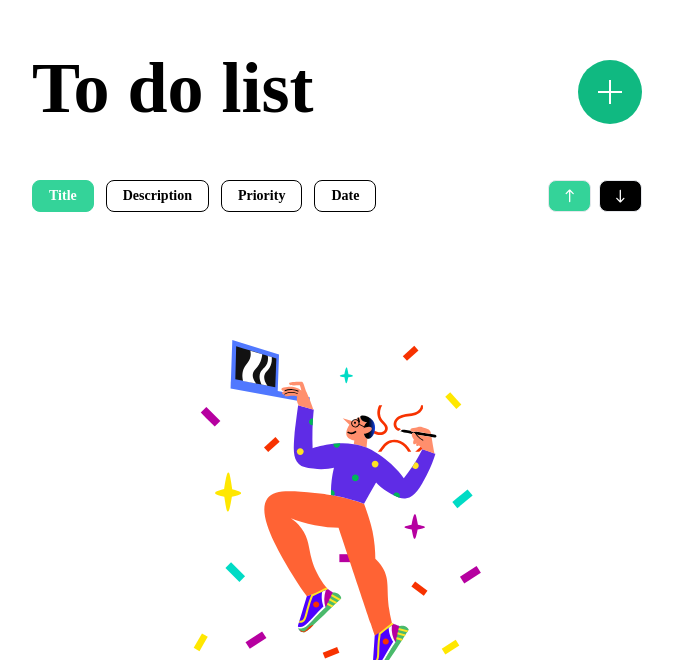
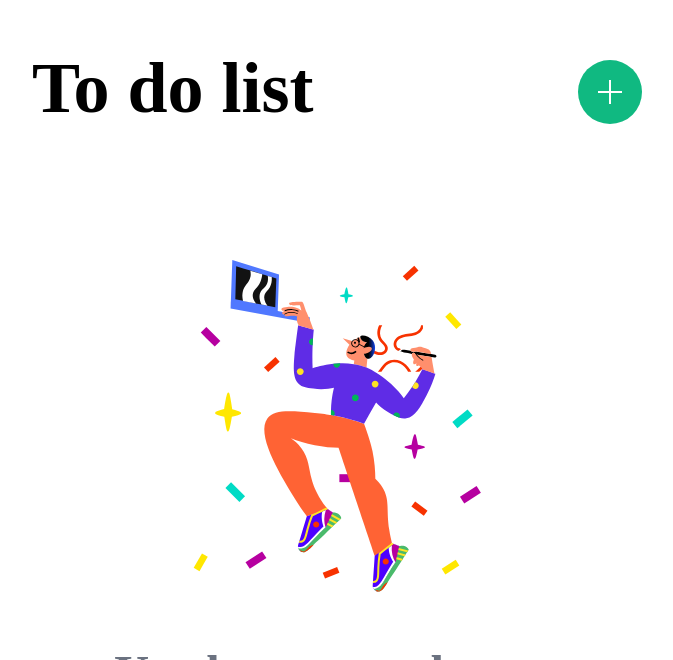
Before and after one commit to EmanuelRusuu/ToDoApp, a Vue app in the folder todoapp/: page / in a window 1280 px wide. Shown: the part 140-800 px from the top of the page, without its empty margins (303-976 px from the left). Built offline with nearby package versions, Linux system fonts and the light colour scheme; a web font is replaced by a local one.

Commit message:
ITL-29 Implement the ability to sort in descending order
- user can sort the todos ascending/descending by title, description, priority or date

```diff
--- a/todoapp/src/components/FilterTodos.vue
+++ b/todoapp/src/components/FilterTodos.vue
@@ -15,10 +15,10 @@
       </button>
     </div>
     <div class="ordering-options flex gap-2 items-center">
-      <button @click="toggleOrder" class="sorting-btn bg-emerald-400">
+      <button @click="toggleOrder(true)" class="sorting-btn bg-emerald-400">
         <img :src="Arrow" />
       </button>
-      <button class="sorting-btn bg-black">
+      <button @click="toggleOrder(false)" class="sorting-btn bg-black">
         <img class="rotate-180" :src="Arrow" />
       </button>
     </div>
@@ -49,9 +49,9 @@ function toggleSelected(key: keyof SelectedState) {
   })
 }
 
-function toggleOrder() {
+function toggleOrder(value: boolean) {
   Object.keys(reactiveButtons).forEach((buttonKey) => {
-    reactiveButtons[buttonKey as keyof SelectedState].order = true
+    reactiveButtons[buttonKey as keyof SelectedState].order = value
   })
 }
 </script>
--- a/todoapp/src/components/Todo.vue
+++ b/todoapp/src/components/Todo.vue
@@ -4,12 +4,12 @@
     @click="isEditing(todo)"
   >
     <div class="flex items-center w-full">
-      <TodoStatus @markTodoStatus="markTodoStatus" :todo="todo" />
+      <TodoStatus @mark-todo-status="markTodoStatus" :todo="todo" />
       <div class="flex items-center justify-between flex-grow">
         <div
           :class="['flex flex-col justify-between w-full', { 'opacity-30': todo.isPriorityChange }]"
         >
-          <TodoTitle @isEditing="isEditing" :todo="todo" />
+          <TodoTitle :todo="todo" @is-editing="isEditing" />
           <TodoCreatedAt :todo="todo" />
           <TodoText :todo="todo" />
         </div>
@@ -25,7 +25,7 @@
       ]"
     >
       <TodoSave :todo="todo" />
-      <TodoDelete @deleteTaskIndex="deleteTaskIndex" :index="index" />
+      <TodoDelete @delete-task-index="deleteTaskIndex" :index="index" />
     </div>
   </div>
 </template>
@@ -45,6 +45,7 @@ defineProps<{
   todo: TodoType
   index: number
 }>()
+
 const emit = defineEmits<{
   (e: 'deleteTaskIndex', index: number): void
   (e: 'markTodoStatus', todo: TodoType): void
--- a/todoapp/src/components/TodoList.vue
+++ b/todoapp/src/components/TodoList.vue
@@ -12,7 +12,7 @@
   >
     <Header @add-todo="addTodo" />
     <SearchTodos v-if="todos.length" v-model="searchInputContent" />
-    <FilterTodos :selectedSortingButtons="selectedSortingButtons" />
+    <FilterTodos v-if="todos.length" :selectedSortingButtons="selectedSortingButtons" />
     <Todos
       :todos="todos"
       :searchInputContent="searchInputContent"
--- a/todoapp/src/components/Todos.vue
+++ b/todoapp/src/components/Todos.vue
@@ -57,12 +57,23 @@ const sortedAndFilteredTodos = computed(() => {
   const selectedButton = Object.keys(selectedSortingButtons).find(
     (key) => selectedSortingButtons[key as keyof SelectedState].selected
   )
-
-  if (selectedButton === 'title' && selectedSortingButtons.title.order) {
-    return filteredTodos.value.slice().sort((a, b) => a.title.localeCompare(b.title))
-  } else if (selectedButton === 'description' && selectedSortingButtons.description.order) {
-    return filteredTodos.value.slice().sort((a, b) => a.text.localeCompare(b.text))
-  } else if (selectedButton === 'date' && selectedSortingButtons.date.order) {
+  if (selectedButton === 'title') {
+    return filteredTodos.value
+      .slice()
+      .sort((a, b) =>
+        selectedSortingButtons.title.order
+          ? a.title.localeCompare(b.title)
+          : b.title.localeCompare(a.title)
+      )
+  } else if (selectedButton === 'description') {
+    return filteredTodos.value
+      .slice()
+      .sort((a, b) =>
+        selectedSortingButtons.description.order
+          ? a.text.localeCompare(b.text)
+          : b.text.localeCompare(a.text)
+      )
+  } else if (selectedButton === 'date') {
     return filteredTodos.value.slice().sort((a, b) => {
       const dateA = new Date(
         parseInt(a.createdAt.slice(6, 10)),
@@ -74,12 +85,17 @@ const sortedAndFilteredTodos = computed(() => {
         parseInt(b.createdAt.slice(3, 5)) - 1,
         parseInt(b.createdAt.slice(0, 2))
       )
-      return dateA.getTime() - dateB.getTime()
+      return selectedSortingButtons.date.order
+        ? dateA.getTime() - dateB.getTime()
+        : dateB.getTime() - dateA.getTime()
     })
-  } else if (selectedButton === 'priority' && selectedSortingButtons.priority.order) {
-    return filteredTodos.value.slice().sort((a, b) => a.priority - b.priority)
+  } else if (selectedButton === 'priority') {
+    return filteredTodos.value
+      .slice()
+      .sort((a, b) =>
+        selectedSortingButtons.priority.order ? a.priority - b.priority : b.priority - a.priority
+      )
   }
-
   return filteredTodos.value
 })
 </script>
```
